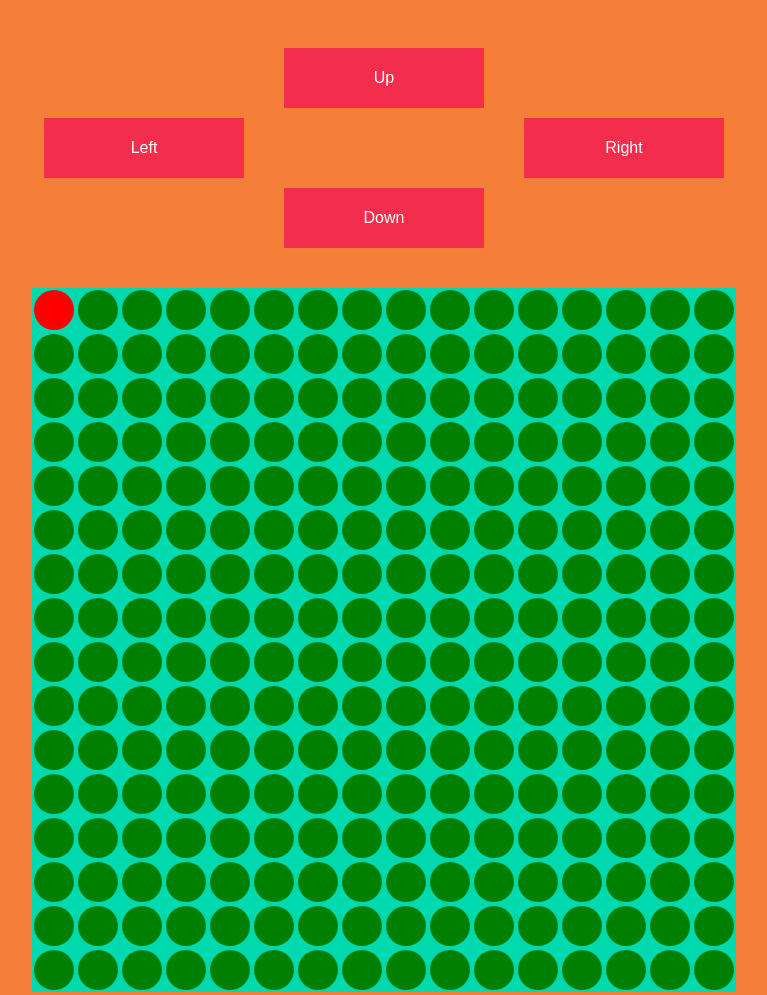
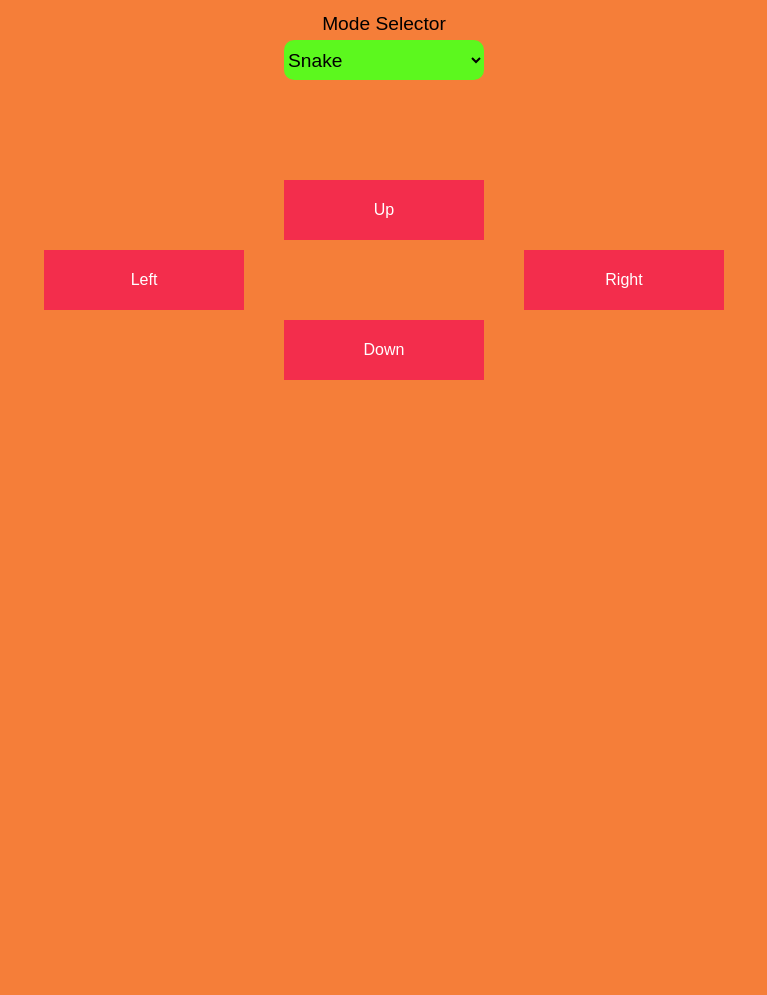
Before and after one commit to victorPabl0v/SSUP_project, a plain HTML site: page coloring.html in a window 1280 px wide. Shown: the whole page, without its empty margins (256-1023 px from the left). After the commit the page ends 800 px from the top, so only its background shows below. Drawn offline with Linux system fonts and the light colour scheme.

Commit message:
Update coloring.html

```diff
--- a/coloring.html
+++ b/coloring.html
@@ -4,6 +4,7 @@
 <head>
     <meta charset="UTF-8">
     <title>Direction Buttons</title>
+    <link rel="stylesheet" href="styles.css">
 </head>
 <style>
     .button {
@@ -24,11 +25,41 @@
     justify-content: center;
 }
 
+.changer {
+    display: flex;
+    align-items: center;
+    justify-content: center;
+    padding-bottom: 60px;
+}
+
+select {
+    height: 40px;
+    width: 200px;
+    background: rgb(92, 248, 30);
+    border: none;
+    border-radius: 10px;
+    font: 1.2em "Fira Sans", sans-serif;
+}
+
 .all {
     display: flex;
     flex-direction: column;
     flex-wrap: wrap;
     padding-bottom: 100px;
+}
+
+.changeRelatives {
+    display:flex;
+    justify-content: center;
+    align-items: center;
+
+}
+
+.label {
+    font: 1.2em "Fira Sans", sans-serif;
+    display: flex;
+    justify-content: center;
+    padding: 5px;
 }
 
 .buttons {
@@ -64,7 +95,7 @@
 
 .squares {
     display: flex;
-        background: #00D8AE;
+    background: #00d8ae;
 }
 
 .mainSquare {
@@ -84,12 +115,24 @@
     height: 35px;
     width: 35px;
     visibility: hidden;
-        background: green;
+    background: rgb(0, 128, 0);
 }
 </style>
 
 <body>
     <div class="all">
+        <div class="chageRelaives">
+            <label for="changer" class="label">Mode Selector</label>
+            <div class="changer">
+                <select name="changer" id="changer">Mode Change
+                    <option value="snake">Snake</option>
+                    <option value="coloring">Coloring Page</option>
+                    <option value="space">Spacce Invaders</option>
+                    <span class="focus"></span>
+                </select>
+            </div>
+        </div>
+        <div id="pageContent">
             <div class="buttons">
                 <button id="left" class="button">Left</button>
                 <div class="vertical">
@@ -101,8 +144,10 @@
             <div id="allSquares" class="allSquares">
             </div>
         </div>
+    </div>
 </body>
 <script language="JavaScript">
+
 
 const u = document.getElementById("left");
 const f = function () {
@@ -121,47 +166,45 @@
     console.log(e);
 });
 
-
-
-    const allSquares = document.getElementById("allSquares")
-    const squares = document.getElementById("squares");
-    const mainSquare = document.getElementById("mainSquare");
-    console.log(squares, "asdsdfsdf");
+const url = 'http://192.168.1.1'
+const pageContent = document.getElementById("pageContent");
 const size = 16;
-
-    // div.className = "mainSquare";
-
-
-    for (let j = 0; j < size; j++) {
-        let div2 = document.createElement("div")
-        div2.id = "squares";
-        div2.className = "squares";
-        allSquares.appendChild(div2)
-        for (let i = 0; i < size; i++) {
-            let div = document.createElement("div");
-            div.id = `${i + j * 16}`;
-            div.className = "mainSquare";
-            div.style.background = "green";
-            div2.appendChild(div);
-            // let div1 = document.createElement("img");
-            // div1.className = "green-frog";
-            // div1.src = "C:\Users\ssyp\Desktop\VS Progs\green-frog";
-            // div1.appendChild(div2);
-        }
-    }
-    // div.appendChild(...)
-
 const colorPointedSavedPlot = "rgb(19, 164, 198)";
 const data = {
     x: 0,
     y: 0,
     pole: Array.from({ length: size }, () => Array.from({ length: size }, () => {
-            return `green`;
+        return "rgb(44, 105, 25)";
     }))
 };
 
-    data.pole[0][0] = "red";
-    display();
+function coloringPage() {
+    console.log("aafafaf");
+    let div3 = document.createElement("div");
+    div3.id = "allSquares";
+    div3.className = "allSquares";
+    pageContent.appendChild(div3);
+    for (let j = 0; j < size; j++) {
+        let div2 = document.createElement("div")
+        div2.id = "squares";
+        div2.className = "squares";
+        div3.appendChild(div2)
+        console.log("uwu")
+        for (let i = 0; i < size; i++) {
+            let div = document.createElement("div");
+            div.id = idFromXY(i, j);
+            div.className = "mainSquare";
+            div.style.background = "rgb(44, 105, 25)";
+            div2.appendChild(div);
+            let div1 = document.createElement("img");
+            div1.className = "green-frog";
+            div1.src = "./green-frog.svg";
+            div1.style.transform = "scale(0.1)"
+            div1.style.filter = "hue-rotate(180deg)"
+            div.appendChild(div1);
+        }
+    }
+}
 
 function KeyChecker(e) {
     let prevX = data.x;
@@ -201,28 +244,24 @@
     display();
 }
 
-
-
-    console.log(data);
-
 function ColoringThePlot(prevX, prevY) {
     if (data.pole[prevY][prevX] === colorPointedSavedPlot) {
-            data.pole[prevY][prevX] = "blue";
-        } else if (data.pole[prevY][prevX] != "blue") {
-            data.pole[prevY][prevX] = "green";
+        data.pole[prevY][prevX] = "rgb(0, 0, 255)";
+    } else if (data.pole[prevY][prevX] != "rgb(0, 0, 255)") {
+        data.pole[prevY][prevX] = "rgb(44, 105, 25)";
     }
-        if (data.pole[data.y][data.x] === "blue") {
+    if (data.pole[data.y][data.x] === "rgb(0, 0, 255)") {
         data.pole[data.y][data.x] = colorPointedSavedPlot;
     } else {
-            data.pole[data.y][data.x] = "red";
+        data.pole[data.y][data.x] = "rgb(255, 0, 0)";
     }
 }
 
 function colorCancelSave() {
     if (data.pole[data.y][data.x] === colorPointedSavedPlot) {
-            data.pole[data.y][data.x] = "green";
+        data.pole[data.y][data.x] = "rgb(44, 105, 25)";
     } else {
-            data.pole[data.y][data.x] = "blue";
+        data.pole[data.y][data.x] = colorPointedSavedPlot;
     }
 }
 
@@ -237,12 +276,57 @@
             plot.style.background = data.pole[j][i]
         }
     }
+    fetchAsyncToDos(url + "/ledNetworkCloring", {"xCords": data.x, "yCords": data.y})
 }
 
-    window.addEventListener("keydown", function (e) {
-        KeyChecker(e, data.x, data.y)
+function fetchAsyncToDos(url, body) {
+    console.log('started...')
+    const response = fetch(url, {
+        mode: "no-cors", method: "POST", body: JSON.stringify(body)
+    }).then((data) => {
+        console.log(data);
+    })
+}
+
+// function modeFetch() {
+//     if selValue === "snake" {
+//         let
+//     }
+// }
+
+// document.getElementById("Change_mode").addEventListener("click", function () {
+//     fetchAsyncToDos(url + "/ledChange_mode", { 'mode': modeNum });
+//     modeNum = (modeNum + 1) % 3;
+// });
+
+
+let selValue = "snake";
+console.log(selValue);
+
+const selection = document.getElementById("changer");
+const content = document.getElementById("pageContent");
+
+changer.addEventListener("change", () => {
+    selValue = selection.value;
+    console.log(selValue);
+    if (selValue === "coloring") {
+        while (content.firstChild) {
+            content.removeChild(content.lastChild);
+        }
+        console.log("gwngoiw")
+        coloringPage();
+        data.pole[0][0] = "rgb(255, 0, 0)";
+        display();
+    };
 });
 
+window.addEventListener("keydown", function (e) {
+    console.log("ovjnoovna")
+    if(selValue === "coloring") {
+        console.log("awa")
+        KeyChecker(e, data.x, data.y)
+    }
+})
 
 </script>
 
```
Lines whose indentation alone changed are shown as unchanged.
